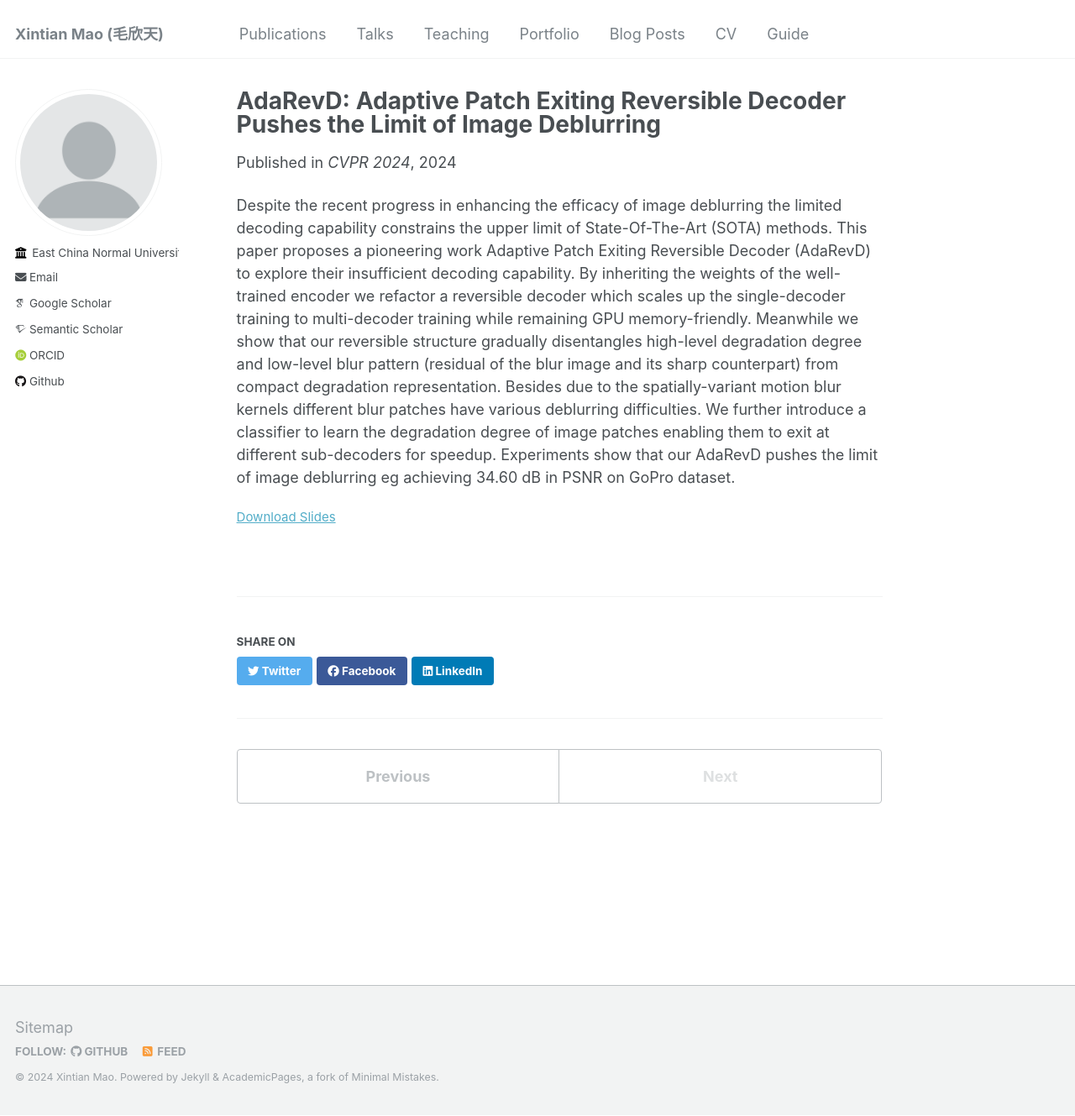
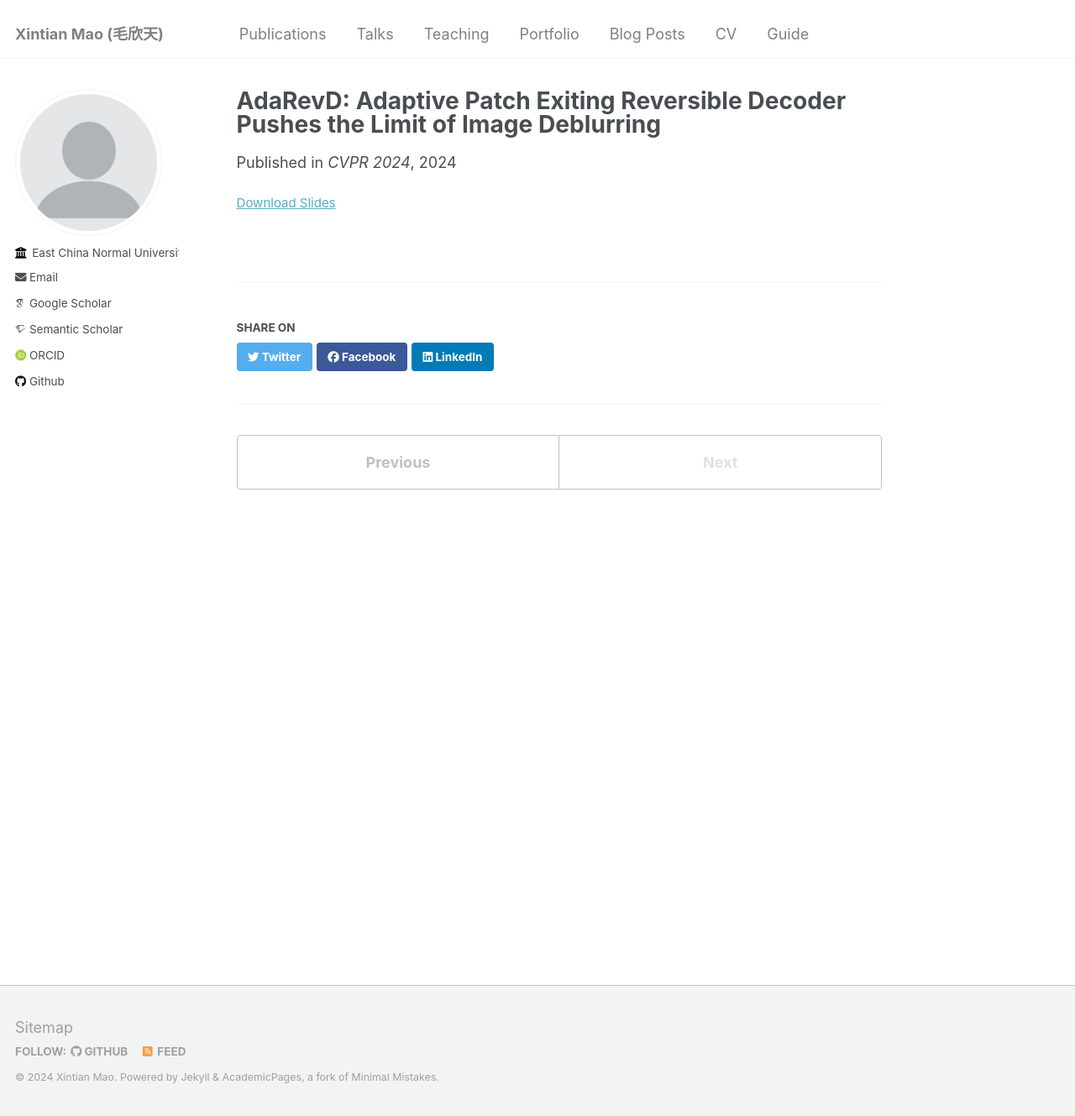
Before and after one commit to INVOKERer/INVOKERer.github.io, a Jekyll site: the page built from _publications/2024-06-01-AdaRevD.md, in a window 1280 px wide and 1329 px high. Shown: the whole window at 84% size. Built offline with Jekyll 4.4.1, drawn with Linux system fonts in a browser that asks for light colours; some web fonts are replaced.

Commit message:
Update 2024-06-01-AdaRevD.md

```diff
--- a/_publications/2024-06-01-AdaRevD.md
+++ b/_publications/2024-06-01-AdaRevD.md
@@ -8,5 +8,3 @@ slidesurl: 'http://academicpages.github.io/files/slides3.pdf'
 paperurl: 'http://academicpages.github.io/files/paper3.pdf'
 codeurl: 'https://github.com/DeepMed-Lab-ECNU/Single-Image-Deblur'
 ---
-
-Despite the recent progress in enhancing the efficacy of image deblurring the limited decoding capability constrains the upper limit of State-Of-The-Art (SOTA) methods. This paper proposes a pioneering work Adaptive Patch Exiting Reversible Decoder (AdaRevD) to explore their insufficient decoding capability. By inheriting the weights of the well-trained encoder we refactor a reversible decoder which scales up the single-decoder training to multi-decoder training while remaining GPU memory-friendly. Meanwhile we show that our reversible structure gradually disentangles high-level degradation degree and low-level blur pattern (residual of the blur image and its sharp counterpart) from compact degradation representation. Besides due to the spatially-variant motion blur kernels different blur patches have various deblurring difficulties. We further introduce a classifier to learn the degradation degree of image patches enabling them to exit at different sub-decoders for speedup. Experiments show that our AdaRevD pushes the limit of image deblurring eg achieving 34.60 dB in PSNR on GoPro dataset.
```
